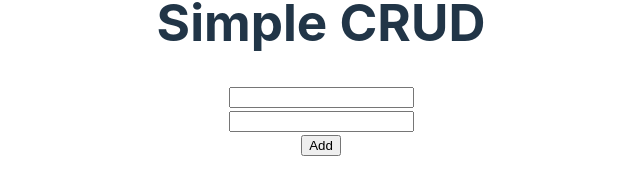
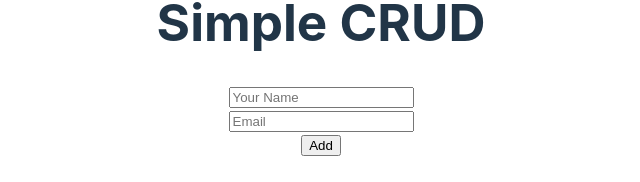
Before and after one commit to subas-roy/simple-crud-client, a React (Vite) app: page / in a window 1280 px wide. Shown: the part 342-524 px from the top of the page, without its empty margins (319-959 px from the left). Built offline with nearby package versions, Linux system fonts and the light colour scheme.

Commit message:
Read Data Find find multiple user data and display on UI

```diff
--- a/src/App.jsx
+++ b/src/App.jsx
@@ -20,6 +20,10 @@ function App() {
       .then(res => res.json())
       .then(data => {
         console.log(data);
+        if (data.insertedId) {
+          alert('User added successfuly!')
+          form.reset();
+        }
       })
   }
 
@@ -30,9 +34,9 @@ function App() {
       </Helmet>
       <h1>Simple CRUD</h1>
       <form onSubmit={handleAddUser}>
-        <input type="text" name="name" id="" />
+        <input type="text" name="name" placeholder='Your Name' id="" />
         <br />
-        <input type="email" name="email" id="" />
+        <input type="email" name="email" placeholder='Email' id="" />
         <br />
         <input type="submit" value="Add" />
       </form>
--- /dev/null
+++ b/src/components/Users.jsx
@@ -0,0 +1,18 @@
+import { useLoaderData } from "react-router-dom";
+
+const Users = () => {
+  const users = useLoaderData()
+
+  return (
+    <div>
+      <h2>Users: {users.length}</h2>
+      <div>
+        {
+          users.map(user => <p key={user._id}>{user.name}: {user.email}</p>)
+        }
+      </div>
+    </div>
+  );
+};
+
+export default Users;
--- a/src/main.jsx
+++ b/src/main.jsx
@@ -2,17 +2,19 @@ import { StrictMode } from 'react'
 import { createRoot } from 'react-dom/client'
 import App from './App.jsx'
 import './index.css'
-
-import {
-  createBrowserRouter,
-  RouterProvider,
-} from "react-router-dom";
+import { createBrowserRouter, RouterProvider, } from "react-router-dom";
+import Users from './components/Users.jsx';
 
 const router = createBrowserRouter([
   {
     path: "/",
     element: <App/>,
   },
+  {
+    path: "/users",
+    element: <Users/>,
+    loader: () => fetch('http://localhost:5000/users')
+  }
 ]);
 
 createRoot(document.getElementById('root')).render(
```
